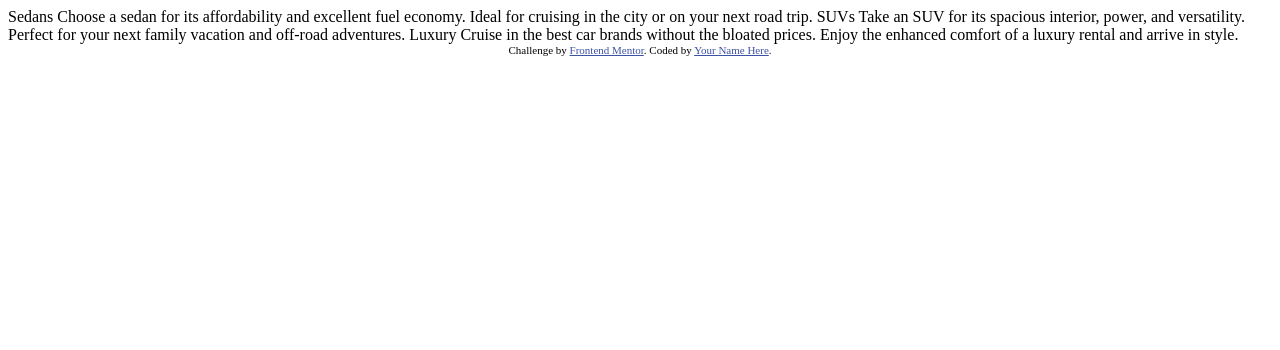
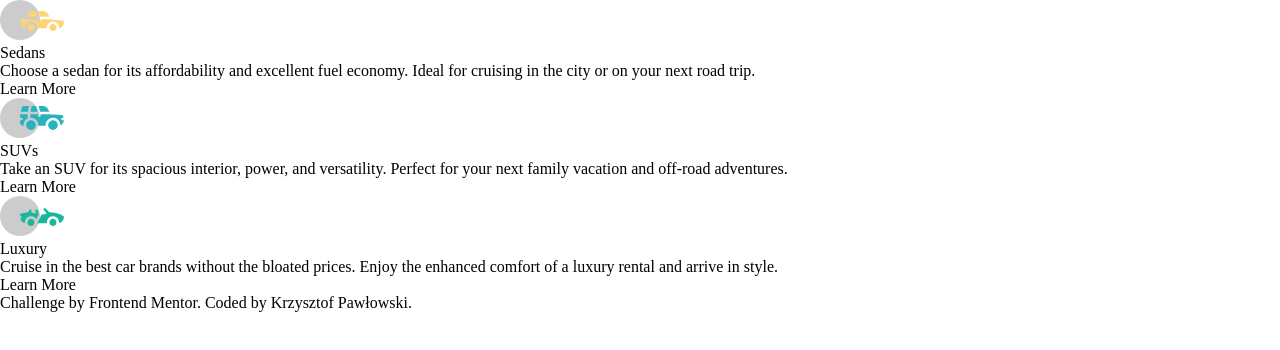
Before and after one commit to KP1976/three-column-preview-card, a plain HTML site: page index.html in a window 1280 px wide. Drawn offline with Linux system fonts and the light colour scheme.

Commit message:
Update the index.html file.

```diff
--- a/index.html
+++ b/index.html
@@ -1,36 +1,83 @@
 <!DOCTYPE html>
 <html lang="en">
-<head>
-  <meta charset="UTF-8">
-  <meta name="viewport" content="width=device-width, initial-scale=1.0"> <!-- displays site properly based on user's device -->
+  <head>
+    <meta charset="UTF-8" />
+    <meta name="viewport" content="width=device-width, initial-scale=1.0" />
+    <!-- displays site properly based on user's device -->
+    <meta
+      name="description"
+      content="Frontend Mentor | three-column preview card component"
+    />
 
-  <link rel="icon" type="image/png" sizes="32x32" href="./images/favicon-32x32.png">
+    <link
+      rel="icon"
+      type="image/png"
+      sizes="32x32"
+      href="./assets/images/favicon-32x32.png"
+    />
+    <link rel="stylesheet" href="./css/main.css" />
 
-  <title>Frontend Mentor | 3-column preview card component</title>
+    <title>Frontend Mentor | three-column preview card component</title>
+  </head>
+  <body>
+    <main>
+      <ul class="cards">
+        <li class="card card--sedan">
+          <div class="card__content">
+            <img src="./assets/images/icon-sedans.svg" alt="sedans icon" />
 
-  <!-- Feel free to remove these styles or customise in your own stylesheet 👍 -->
-  <style>
-    .attribution { font-size: 11px; text-align: center; }
-    .attribution a { color: hsl(228, 45%, 44%); }
-  </style>
-</head>
-<body>
+            <div class="card__text">
+              <h1 class="card__title">Sedans</h1>
+              <p class="card__description">
+                Choose a sedan for its affordability and excellent fuel economy.
+                Ideal for cruising in the city or on your next road trip.
+              </p>
+            </div>
+          </div>
 
-  Sedans
-  Choose a sedan for its affordability and excellent fuel economy. Ideal for cruising in the city
-  or on your next road trip.
+          <button class="card__button">Learn More</button>
+        </li>
+        <li class="card card--suv">
+          <div class="card__content">
+            <img src="./assets/images/icon-suvs.svg" alt="suv icon" />
 
-  SUVs
-  Take an SUV for its spacious interior, power, and versatility. Perfect for your next family vacation
-  and off-road adventures.
+            <div class="card__text">
+              <h1 class="card__title">SUVs</h1>
+              <p class="card__description">
+                Take an SUV for its spacious interior, power, and versatility.
+                Perfect for your next family vacation and off-road adventures.
+              </p>
+            </div>
+          </div>
 
-  Luxury
-  Cruise in the best car brands without the bloated prices. Enjoy the enhanced comfort of a luxury
-  rental and arrive in style.
+          <button class="card__button">Learn More</button>
+        </li>
+        <li class="card card--luxury">
+          <div class="card__content">
+            <img src="./assets/images/icon-luxury.svg" alt="luxury icon" />
 
-  <div class="attribution">
-    Challenge by <a href="https://www.frontendmentor.io?ref=challenge" target="_blank">Frontend Mentor</a>.
-    Coded by <a href="#">Your Name Here</a>.
-  </div>
-</body>
+            <div class="card__text">
+              <h1 class="card__title">Luxury</h1>
+              <p class="card__description">
+                Cruise in the best car brands without the bloated prices. Enjoy
+                the enhanced comfort of a luxury rental and arrive in style.
+              </p>
+            </div>
+          </div>
+
+          <button class="card__button">Learn More</button>
+        </li>
+      </ul>
+    </main>
+
+    <footer class="attribution">
+      Challenge by
+      <a
+        class="attribution__link"
+        href="https://www.frontendmentor.io?ref=challenge"
+        target="_blank"
+        >Frontend Mentor</a
+      >. Coded by <a class="attribution__link" href="#">Krzysztof Pawłowski</a>.
+    </footer>
+  </body>
 </html>
--- a/scss/layout/_footer.scss
+++ b/scss/layout/_footer.scss
@@ -1,11 +1,11 @@
-.attribution {
-  bottom: 0;
-  font-size: $font-size-12;
-  padding: $space-16 0;
-  position: absolute;
-  text-align: center;
+// .attribution {
+//   bottom: 0;
+//   font-size: $font-size-12;
+//   padding: $space-16 0;
+//   position: absolute;
+//   text-align: center;
 
-  &__link {
-    color: $soft-violet;
-  }
-}
+//   &__link {
+//     color: $soft-violet;
+//   }
+// }
```
Also changed, not shown: css/main.css (added).
